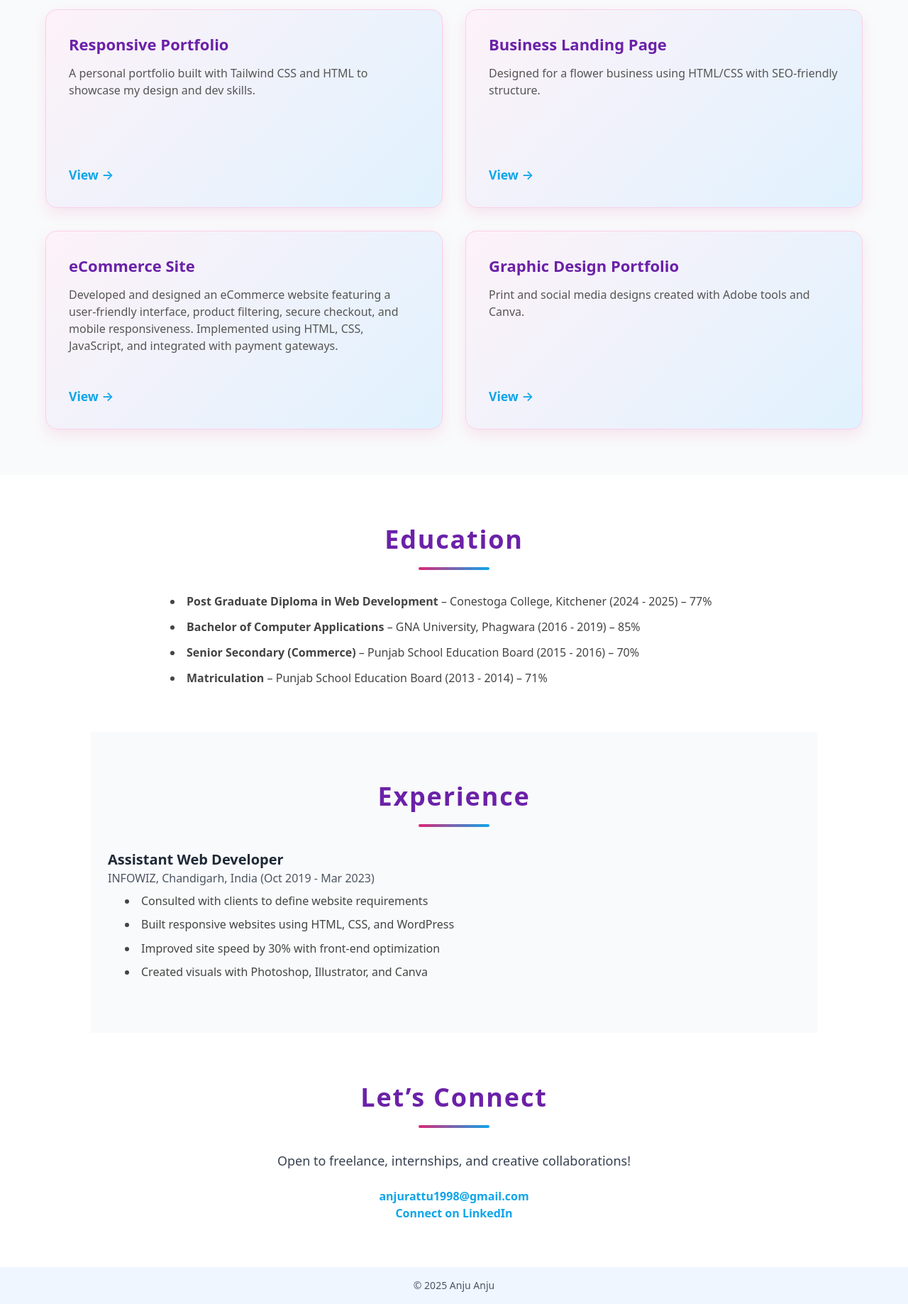
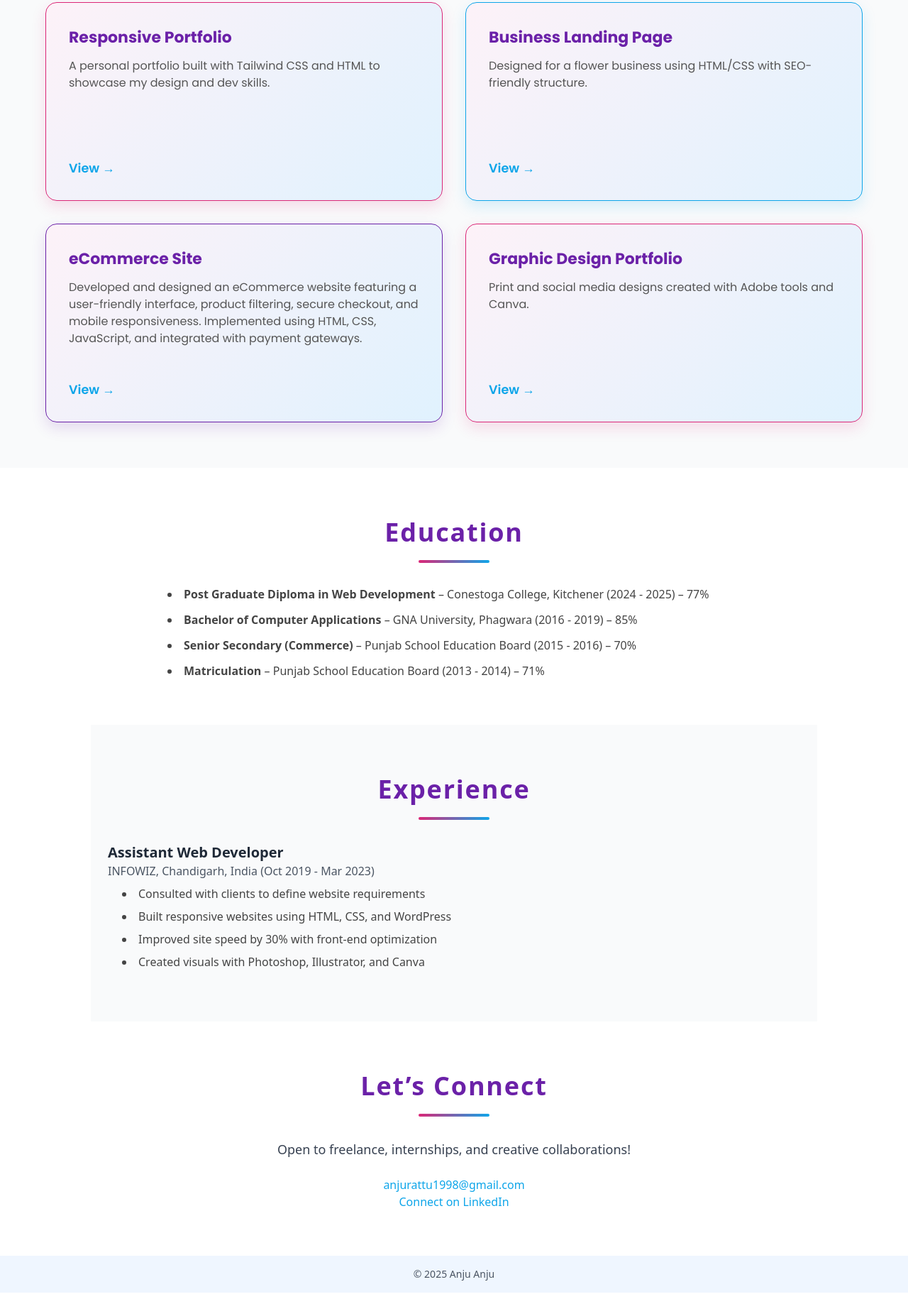
Before and after one commit to Anjurattu1998/portfolio, a plain HTML site: page index.html in a window 1280 px wide. Shown: the part 1508-3345 px from the top of the page at 71% size. Drawn offline with nearby package versions, Linux system fonts and the light colour scheme.

Commit message:
Update site.css

```diff
--- a/site.css
+++ b/site.css
@@ -148,7 +148,8 @@ body {
   flex-direction: column;
   justify-content: space-between;
 
-  min-height: 280px; /* equal height for neat grid */
+  min-height: 280px;
+  font-family: 'Poppins', sans-serif;
 }
 
 .project-card:hover {
@@ -166,7 +167,7 @@ body {
 .project-desc {
   color: #555;
   margin-bottom: 1.25rem;
-  flex-grow: 1; /* fills space pushing link down */
+  flex-grow: 1;
   overflow-wrap: break-word;
   font-size: 1rem;
   line-height: 1.5;
@@ -177,7 +178,7 @@ body {
   font-weight: 600;
   transition: 0.3s ease;
   text-decoration: none;
-  align-self: flex-start; /* left align */
+  align-self: flex-start;
   font-size: 1.1rem;
 }
 
@@ -186,22 +187,40 @@ body {
   text-decoration: underline;
 }
 
+/* Individual styling for each project card (optional) */
+#project1 {
+  border-color: #db2777;
+  box-shadow: 0 8px 20px rgba(219, 39, 119, 0.15);
+}
+#project2 {
+  border-color: #0ea5e9;
+  box-shadow: 0 8px 20px rgba(14, 165, 233, 0.15);
+}
+#project3 {
+  border-color: #6b21a8;
+  box-shadow: 0 8px 20px rgba(107, 33, 168, 0.15);
+}
+#project4 {
+  border-color: #db2777;
+  box-shadow: 0 8px 20px rgba(219, 39, 119, 0.15);
+}
+
 /* ==== Lists ==== */
 ul {
-  padding-left: 1.5rem;
+  padding-left: 1.25rem;
   list-style-type: disc;
 }
 li {
-  margin-bottom: 0.6rem;
+  margin-bottom: 0.5rem;
   color: #444;
   font-size: 1rem;
 }
 
 /* ==== Contact Section ==== */
 #contact a {
-  font-weight: 600;
+  font-weight: 500;
   color: #0ea5e9;
-  transition: 0.3s ease;
+  transition: 0.3s;
   text-decoration: none;
 }
 #contact a:hover {
@@ -213,8 +232,23 @@ li {
 footer {
   background-color: #fdf2f8;
   color: #666;
-  font-size: 0.875rem;
+  font-size: 0.9rem;
   padding: 1rem 0;
-  text-align: center;
-  user-select: none;
 }
+
+/* ==== Responsive ==== */
+@media (max-width: 768px) {
+  .hero h2 {
+    font-size: 2.75rem;
+  }
+  .hero p {
+    font-size: 1.1rem;
+  }
+  .project-card {
+    min-height: auto;
+  }
+  .nav-link {
+    margin-left: 1rem;
+    font-size: 0.95rem;
+  }
+}
```
